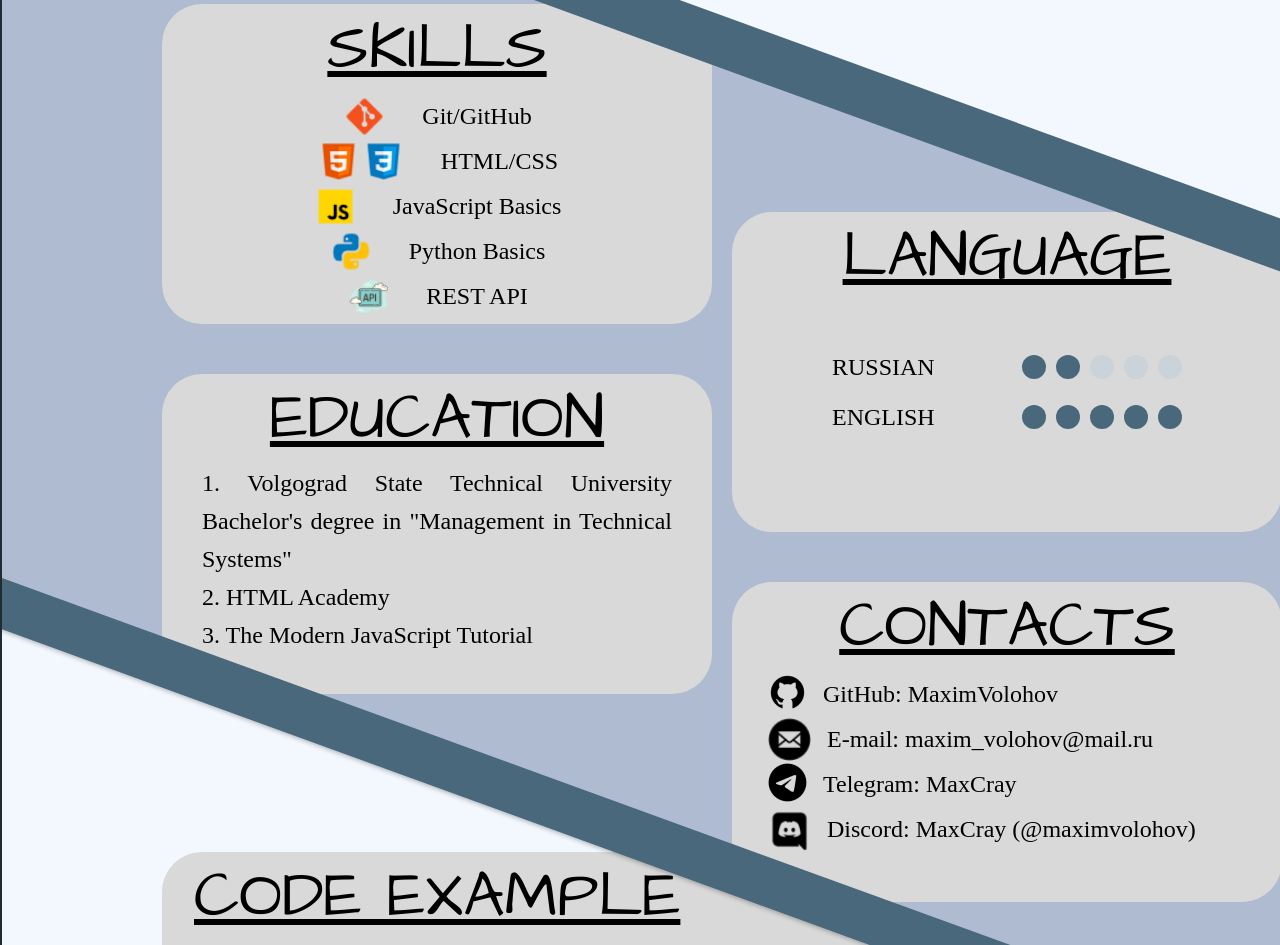
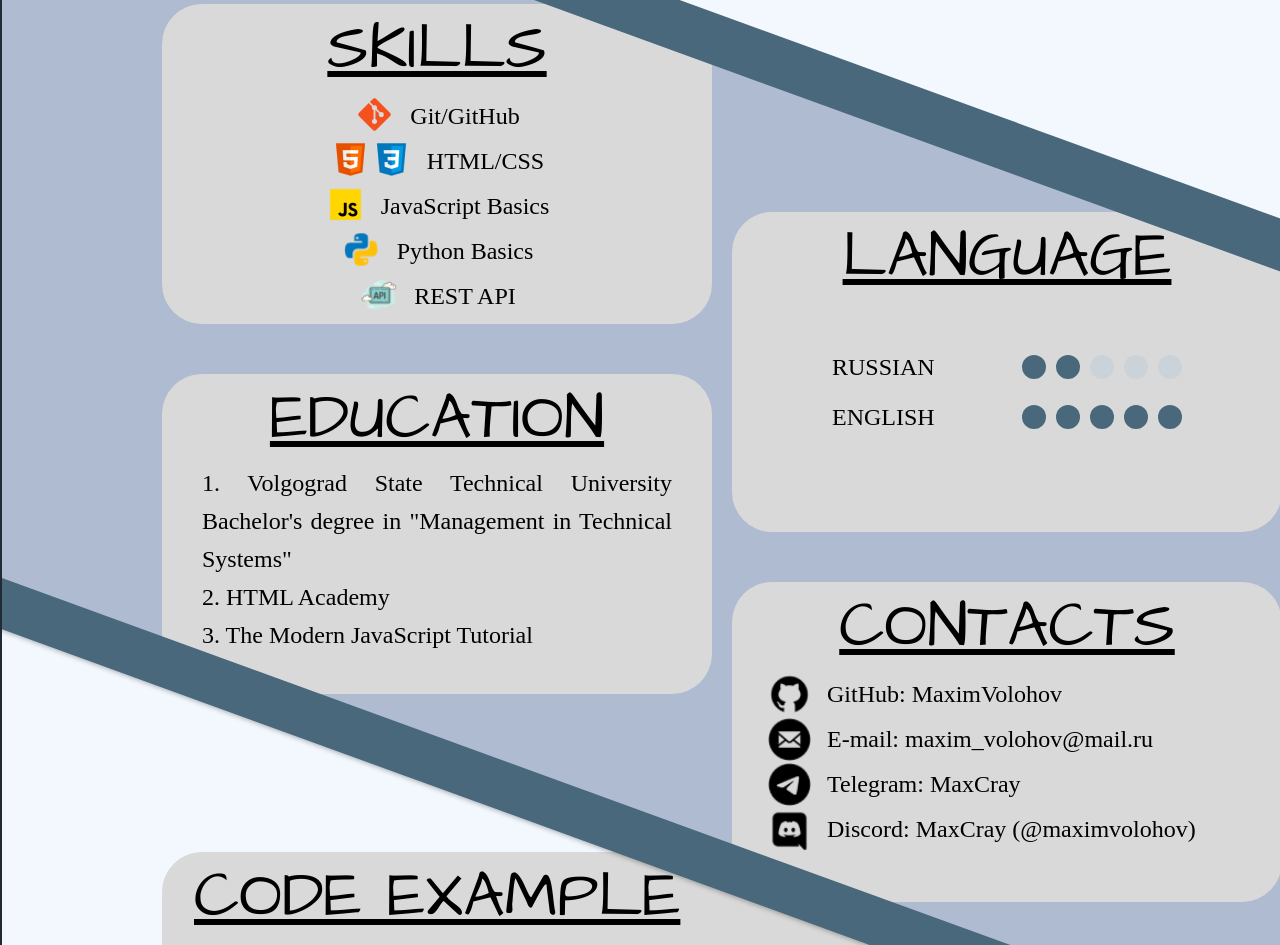
Before and after one commit to MaximVolohov/rsschool-cv, a plain HTML site: page index.html in a window 1280 px wide. Shown: the part 898-1843 px from the top of the page. Drawn offline with Linux system fonts and the light colour scheme; a web font is replaced by a local one.

Commit message:
fix: links are now clicked, icon size

```diff
--- a/index.html
+++ b/index.html
@@ -44,6 +44,16 @@
         </section>
         <section class="features">
             <div class="features__bg"></div>
+            <div class="wrapper features__content-bg">
+                <div class="column">
+                    <div class="block"></div>
+                    <div class="block"></div>
+                </div>
+                <div class="column">
+                    <div class="block"></div>
+                    <div class="block"></div>
+                </div>
+            </div>
             <div class="wrapper features__content">
                 <div class="column">
                     <section class="skills" id="skills">
@@ -51,24 +61,24 @@
                             <h2>Skills</h2>
                             <ul>
                                 <li><div class="skill">
-                                    <img src="/img/skills/git.png" alt="git">
+                                    <img src="/img/skills/git.png" alt="git" height="41" width="41">
                                     <p>Git/GitHub</p>
                                 </div></li>
                                 <li><div class="skill">
-                                    <img src="/img/skills/html.png" alt="html">
-                                    <img src="/img/skills/css.png" alt="css">
+                                    <img src="/img/skills/html.png" alt="html" height="41" width="41">
+                                    <img src="/img/skills/css.png" alt="css" height="41" width="41">
                                     <p>HTML/CSS</p>
                                 </div></li>
                                 <li><div class="skill">
-                                    <img src="/img/skills/js.png" alt="js">
+                                    <img src="/img/skills/js.png" alt="js" height="41" width="41">
                                     <p>JavaScript Basics</p>
                                 </div></li>
                                 <li><div class="skill">
-                                    <img src="/img/skills/python.png" alt="python">
+                                    <img src="/img/skills/python.png" alt="python" height="41" width="41">
                                     <p>Python Basics</p>
                                 </div></li>
                                 <li><div class="skill">
-                                    <img src="/img/skills/rest_api.png" alt="rest_api">
+                                    <img src="/img/skills/rest_api.png" alt="rest_api" height="41" width="41">
                                     <p>REST API</p>
                                 </div></li>
                             </ul>
@@ -77,7 +87,6 @@
                     <section class="education" id="education">
                         <div class="features__item">
                             <h2>Education</h2>
-                            <!-- TODO: fix <a> -->
                             <ol>
                                 <li><p>
                                     1. Volgograd State Technical University Bachelor's
@@ -115,20 +124,20 @@
                             <ul>
                                 <li><div class="contact">
                                     <a href="https://github.com/MaximVolohov">
-                                        <img src="/img/contacts/github.png" alt="github"></a>
+                                        <img src="/img/contacts/github.png" alt="github" height="45" width="45"></a>
                                     <p><a href="https://github.com/MaximVolohov">GitHub: MaximVolohov</a></p>
                                 </div></li>
                                 <li><div class="contact">
-                                    <img src="/img/contacts/mail.png" alt="mail">
+                                    <img src="/img/contacts/mail.png" alt="mail" height="45" width="45">
                                     <p>E-mail: maxim_volohov@mail.ru</p>
                                 </div></li>
                                 <li><div class="contact">
                                     <a href="https://t.me/MaxCray">
-                                        <img src="/img/contacts/telegram.png" alt="telegram"></a>
+                                        <img src="/img/contacts/telegram.png" alt="telegram" height="45" width="45"></a>
                                     <p><a href="https://t.me/MaxCray">Telegram: MaxCray</a></p>
                                 </div></li>
                                 <li><div class="contact">
-                                    <img src="/img/contacts/discord.png" alt="discord">
+                                    <img src="/img/contacts/discord.png" alt="discord" height="45" width="45">
                                     <p>Discord: MaxCray (@maximvolohov)</p>
                                 </div></li>
                             </ul>
--- a/style.css
+++ b/style.css
@@ -157,9 +157,9 @@ a {
 
 .features__content {
     position: relative;
-    z-index: 2;
+    z-index: 4;
     height: 1425px;
-    bottom: 1425px;
+    bottom: 2850px;
 
     display: flex;
     justify-content: space-between;
@@ -175,6 +175,32 @@ a {
 }
 
 .features__content section {
+    height: 320px;
+    width: 550px;
+
+    margin-top: 50px;
+}
+
+.features__content-bg {
+    position: relative;
+    z-index: 2;
+    height: 1425px;
+    bottom: 1425px;
+
+    display: flex;
+    justify-content: space-between;
+}
+
+.features__content-bg .column:first-child {
+    margin-top: 210px;
+}
+
+.features__content-bg .column:last-child {
+    margin-top: auto;
+    margin-bottom: 267px;
+}
+
+.features__content-bg .block {
     height: 320px;
     width: 550px;
 
@@ -200,7 +226,7 @@ a {
 }
 
 .skill p {
-    padding-left: 35px;
+    padding-left: 15px;
 }
 
 .education p {
```
